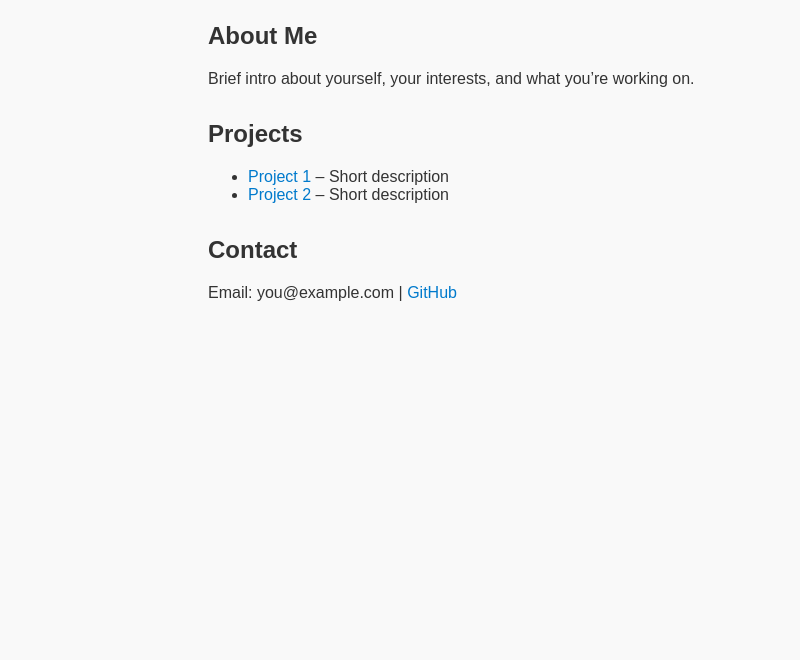
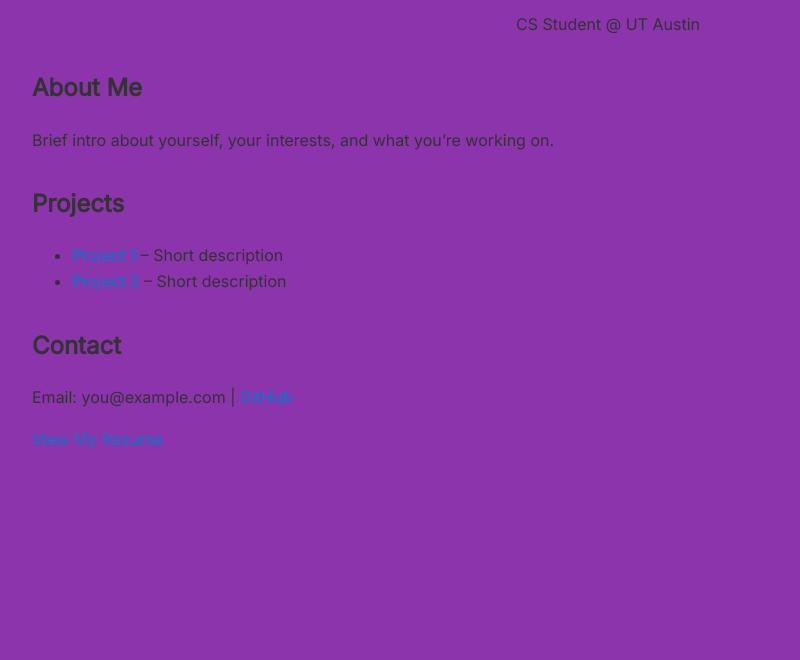
Before and after one commit to harineeshrijaa/harineeshrijaa.github.io, a plain HTML site: page index.html in a window 1280 px wide. Shown: the part 140-800 px from the top of the page, without its empty margins (32-832 px from the left). Drawn offline with Linux system fonts and the light colour scheme.

Commit message:
added dark mode and changed some colors

```diff
--- a/index.html
+++ b/index.html
@@ -6,11 +6,13 @@
   <meta name="viewport" content="width=device-width, initial-scale=1.0"/>
   <title>Your Name</title>
   <link rel="stylesheet" href="style.css" />
+  <link href="https://fonts.googleapis.com/css2?family=Inter&display=swap" rel="stylesheet">
 </head>
 <body>
+  <button id="dark-mode-toggle">Toggle Dark Mode</button>
   <header>
     <h1>Your Name</h1>
-    <p>Software Engineering Student | Aspiring SWE</p>
+    <p>CS Student @ UT Austin</p>
   </header>
 
   <section>
@@ -29,6 +31,13 @@
   <section>
     <h2>Contact</h2>
     <p>Email: you@example.com | <a href="https://github.com/yourusername">GitHub</a></p>
+    <p><a href="resume.pdf" target="_blank">View My Resume</a></p>
   </section>
+  <script>
+    const toggle = document.getElementbyId('dark-mode-toggle');
+    toggle.addEventListener('click', () => {
+        document.body.classList.toggle('dark-mode');
+    });
+  </script>
 </body>
 </html>
--- a/style.css
+++ b/style.css
@@ -1,10 +1,26 @@
 /* style.css */
+:root {
+    --bg-color: #ffffff;
+    --text-color: #000000;
+}
+
 body {
-    font-family: Arial, sans-serif;
-    max-width: 800px;
-    margin: auto;
-    padding: 2rem;
-    background: #f9f9f9;
+    background-color: var(bg-color);
+    color: var(text-color);
+    transition: background-color 0.3s, color 0.3s;
+}
+
+.dark-mode {
+    --bg-color: #121212;
+    --text-color: #f0f0f0;
+}
+
+body {
+    font-family: 'Inter', sans-serif;
+    margin: 2rem auto;
+    max-width: 90%;
+    line-height: 1.6;
+    background: #8b34ab;
     color: #333;
   }
   header {
```
Also changed, not shown: 2 other files.
